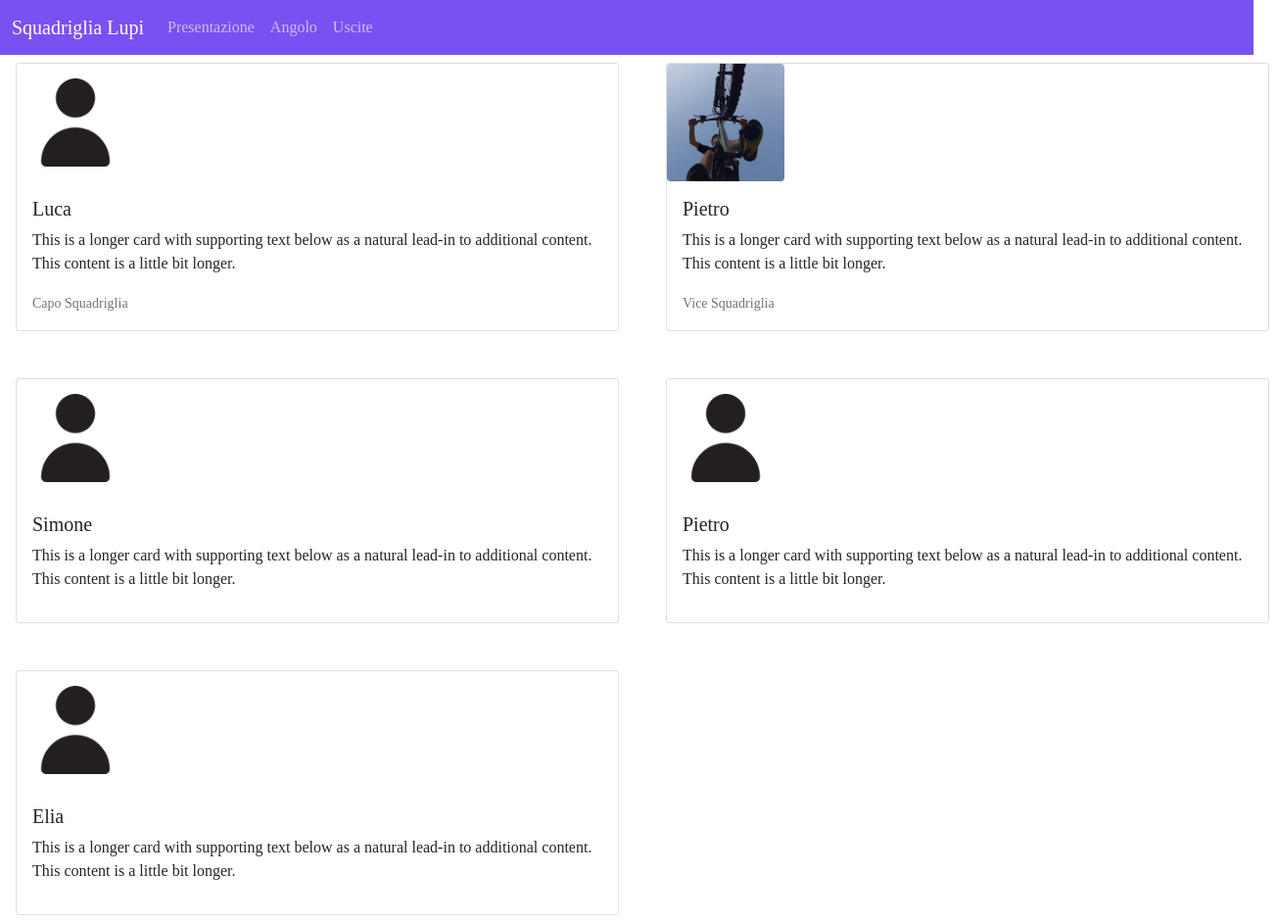
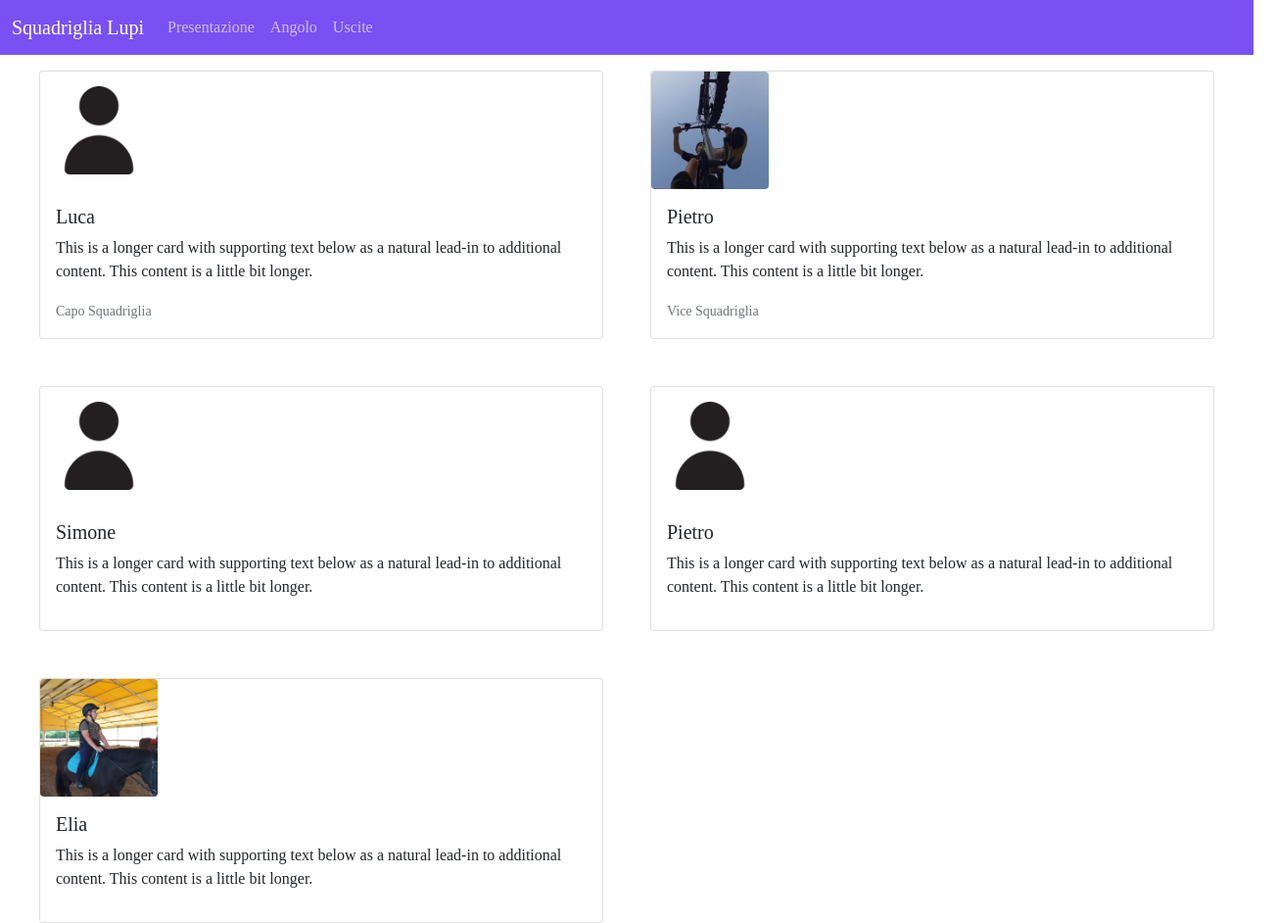
Before and after one commit to D4rk1d3/lupi, a plain HTML site: page index.html in a window 1280 px wide. Shown: the whole page at 98% size, 1304 px wide, since content can reach past the window. Drawn offline with nearby package versions, Linux system fonts and the light colour scheme; a web font is replaced by a local one.

Commit message:
Add files via upload

```diff
--- a/css/styles.css
+++ b/css/styles.css
@@ -44,10 +44,10 @@
 
 .card1 {
     max-width: 80vh;
-    left: 2vh;
-    top: 8vh;
 }
 
-.row {
-    right: 5%;
+#corpo {
+    margin-right: 5vh;
+    margin-left: 5vh;
+    margin-top: 9vh;
 }
--- a/index.html
+++ b/index.html
@@ -32,7 +32,7 @@
           </div>
         </div>
       </nav>
-
+<div id="corpo">
       <div class="row row-cols-1 row-cols-md-2 g-5">
         <div class="col">
           <div class="card h-110 card1">
@@ -76,7 +76,7 @@
         </div>
         <div class="col">
           <div class="card h-110 card1">
-            <img src="./images/person_110935.png" class="card-img-top foto">
+            <img src="./images/WhatsApp Image 2022-04-09 at 3.29.32 PM.jpeg" class="card-img-top foto">
             <div class="card-body">
               <h5 class="card-title">Elia</h5>
               <p class="card-text">This is a longer card with supporting text below as a natural lead-in to additional content. This content is a little bit longer.</p>
@@ -85,6 +85,6 @@
           </div>
         </div>
       </div>
-
+    </div>
 </body>
 </html>
```
Also changed, not shown: pages/angolo.html (added, +12 -0 lines), images/WhatsApp Image 2022-04-09 at 3.29.32 PM.jpeg (added).
